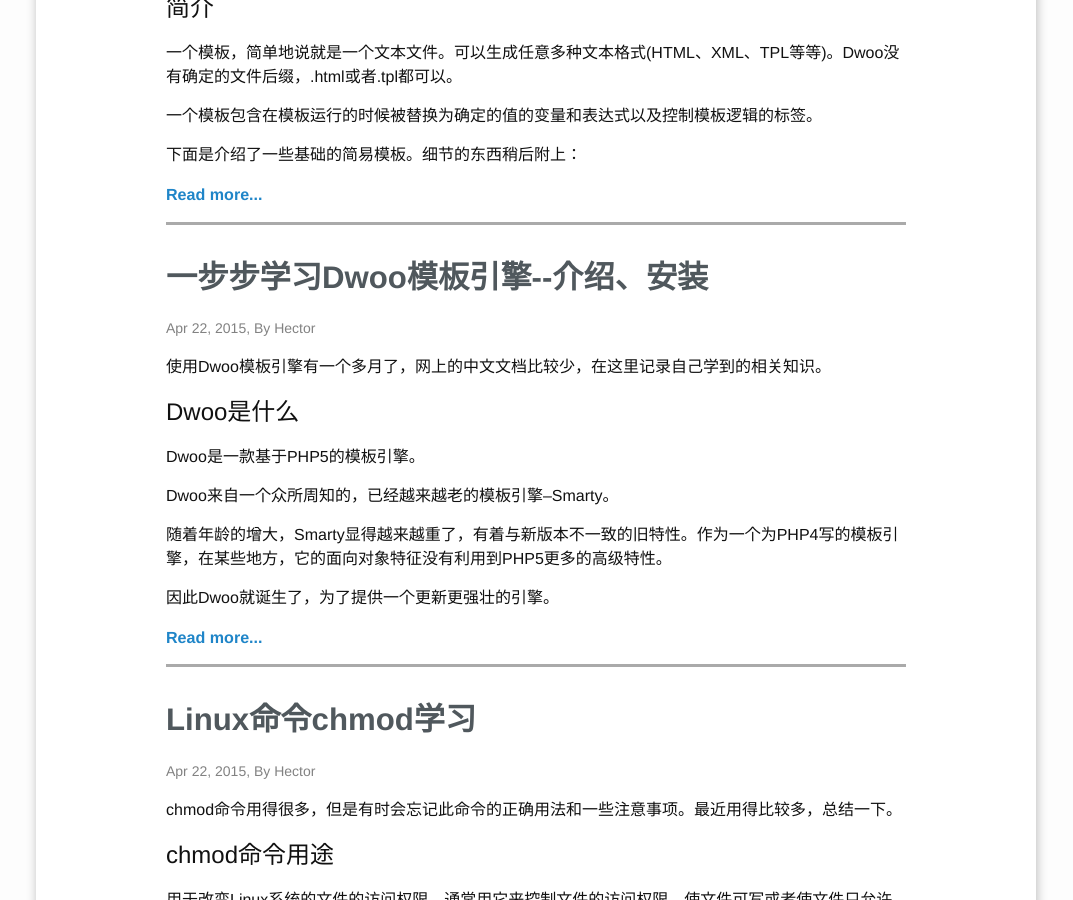
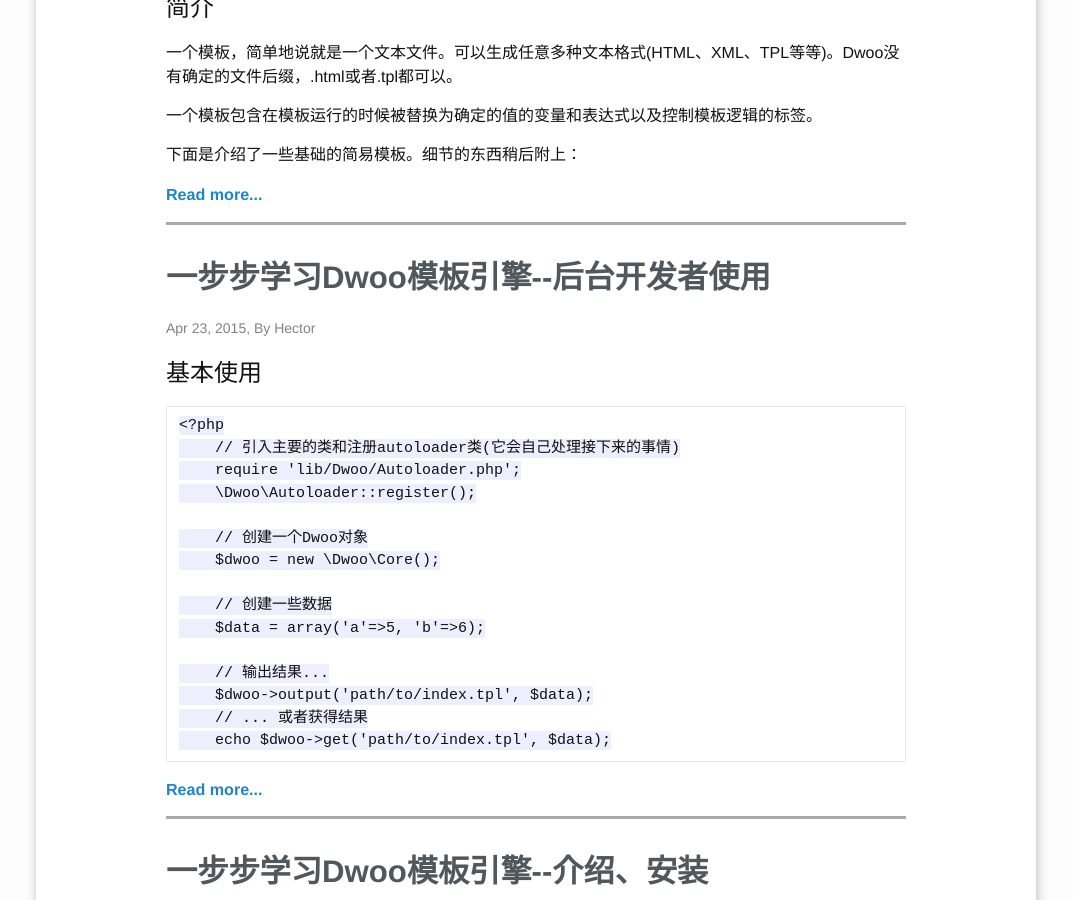
Before and after one commit to hoohack/hoohack.github.io, a Jekyll site: the page built from index.html, in a window 1280 px wide and 900 px high, scrolled down 486 px. Shown: the whole window, without its empty margins (104-1177 px from the left). Built offline with Jekyll 4.4.1, drawn with Linux system fonts in a browser that asks for light colours; the list of posts is cut into pages by our own code; comment, search, counter and statistics services are not loaded; some of the changed text lies outside the part shown.

Commit message:
new post:learning-dwoo-step-by-step-dwoo-for-developer

```diff
--- a/_posts/2015/2015-04-22-learning-dwoo-template-engine-step-by-step-introduction-and-installation.md
+++ b/_posts/2015/2015-04-22-learning-dwoo-template-engine-step-by-step-introduction-and-installation.md
@@ -6,7 +6,7 @@
 categories: PHP
 excerpt: 'PHP,Dwoo,模板引擎'
 keywords: 'PHP，Dwoo，模板引擎'
-tags: [PHP,模板引擎]
+tags: [PHP,模板引擎,Dwoo]
 ---
 
 使用Dwoo模板引擎有一个多月了，网上的中文文档比较少，在这里记录自己学到的相关知识。
--- /dev/null
+++ b/_posts/2015/2015-04-23-learning-dwoo-step-by-step-dwoo-for-developer.md
@@ -0,0 +1,91 @@
+---
+layout: post
+title:  "一步步学习Dwoo模板引擎--后台开发者使用"
+date:   '2015-04-23 10:20:41'
+author: Hector
+categories: PHP
+excerpt: 'PHP,Dwoo,模板引擎'
+keywords: 'PHP，Dwoo，模板引擎'
+tags: [PHP,Dwoo,模板引擎]
+---
+
+##基本使用
+
+    <?php
+        // 引入主要的类和注册autoloader类(它会自己处理接下来的事情)
+        require 'lib/Dwoo/Autoloader.php';
+        \Dwoo\Autoloader::register();
+
+        // 创建一个Dwoo对象
+        $dwoo = new \Dwoo\Core();
+
+        // 创建一些数据
+        $data = array('a'=>5, 'b'=>6);
+
+        // 输出结果...
+        $dwoo->output('path/to/index.tpl', $data);
+        // ... 或者获得结果
+        echo $dwoo->get('path/to/index.tpl', $data);
+
+<!--more-->
+
+##文件以及数据对象
+
+    <?php
+    require 'lib/Dwoo/Autoloader.php';
+    \Dwoo\Autoloader::register();
+
+    $dwoo = new \Dwoo\Core();
+
+    // 加载模板文件，如果你想使用不同数据多次渲染一个模板文件可以重复使用这句
+    $tpl = new \Dwoo\Template\File('path/to/index.tpl');
+
+    // 创建一个数据集合，如果你想渲染多个可以被这个集合填充的模板的话可以重复使用这个数据集合
+    $data = new \Dwoo\Data();
+
+    // 赋值
+    $data->assign('foo', 'BAR');
+    $data->assign('bar', 'BAZ');
+
+    // 输出结果
+    $dwoo->output($tpl, $data);
+    // ... 或者获得它们的值
+    echo $dwoo->get($tpl, $data);
+
+##编译对象
+
+    <?php
+    require 'lib/Dwoo/Autoloader.php';
+    \Dwoo\Autoloader::register();
+
+    $dwoo = new \Dwoo\Core();
+    $tpl = new \Dwoo\Template\File('path/to/index.tpl');
+    $data = array('a' => 5, 'b' => 6);
+
+    // 实例化一个编译类
+    $compiler = new \Dwoo\Compiler();
+    // 增加一个插件目录的预处理器
+    $compiler->addPreProcessor('Processor_Name', true);
+    // 或者使用你的过滤器
+    $compiler->addPreProcessor('Processor_Function_Name');
+
+    // 输出结果，提供给编译器使用
+    $dwoo->output($tpl, $data, $compiler);
+
+##设置目录
+学习一下怎么使用`setCompileDir`和`setTemplateDir`方法。
+
+    <?php
+    require 'lib/Dwoo/Autoloader.php';
+    \Dwoo\Autoloader::register();
+
+    $dwoo = new \Dwoo\Core();
+
+    // 配置目录
+    $dwoo->setCompileDir('path/to/compiled/dir/'); // 保存编译模板的目录
+    $dwoo->setTemplateDir('path/to/your/template/dir/'); // 保存.tpl文件
+
+    $data = array('a'=>5, 'b'=>6);
+
+    $dwoo->output('index.tpl', $data);
+    echo $dwoo->get('index.tpl', $data);
```
Also changed, not shown: _posts/2015/2015-04-23-learning-dwoo-step-by-step-dwoo-for-designers.md (+1 -1 lines).
